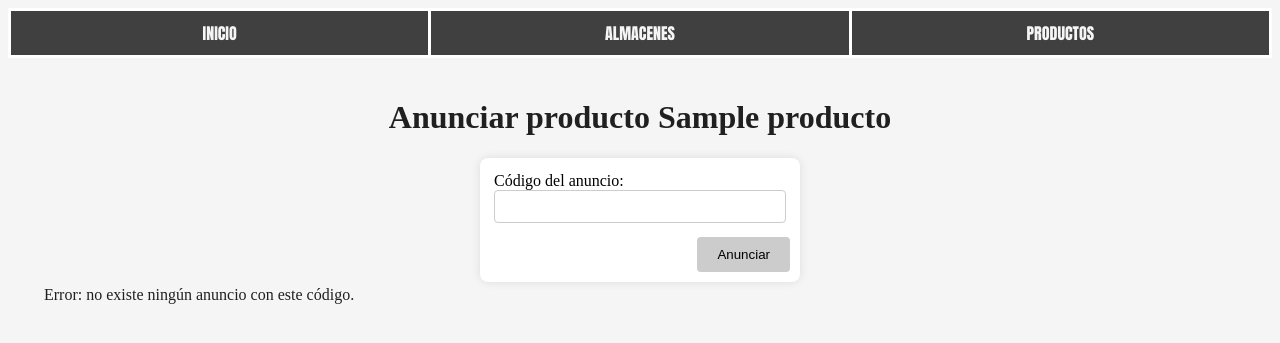
After one commit to EmilioGullon/Pr-cticaDDSI, a Django app: page /almacenamiento_logistica/anunciar_producto/1/ in a window 1280 px wide. The commit adds this page. Shown: the top 343 px of the page. Run offline with Django 4.2, Linux system fonts and the light colour scheme; tables that the repository leaves empty hold one stand-in row (values such as "Sample post").

Commit message:
anunciar desde producto

```diff
--- a/DepAlmLog/forms.py
+++ b/DepAlmLog/forms.py
@@ -1,5 +1,5 @@
 from django import forms
-from app.models import Almacen, Producto, contiene
+from app.models import Almacen, Producto, contiene, Anuncio
 
 class CrearAlmacen(forms.ModelForm):
     class Meta:
@@ -78,3 +78,6 @@ class ModificarAlmacen(forms.ModelForm):
             'Direccion': 'Nueva dirección',
             'Provincia': 'Nueva provincia',
         }
+
+class SeleccionarAnuncio(forms.Form):
+    eleccion = forms.CharField(max_length=100, required=False, label='Código del anuncio')
--- a/DepAlmLog/urls.py
+++ b/DepAlmLog/urls.py
@@ -1,5 +1,5 @@
 from django.urls import path
-from .views import index, almacenes, productos, listar_almacenes, crear_almacen, crear_producto, eliminar_almacen, buscar_producto, eliminar_producto, producto_a_en_almacen, contenido_almacen, ubicacion_producto, modificar_producto, modificar_almacen, modificar_contiene_almacen, modificar_contiene_producto
+from .views import index, almacenes, productos, listar_almacenes, crear_almacen, crear_producto, eliminar_almacen, buscar_producto, eliminar_producto, producto_a_en_almacen, contenido_almacen, ubicacion_producto, modificar_producto, modificar_almacen, modificar_contiene_almacen, modificar_contiene_producto, producto_a_anuncio
 
 urlpatterns = [
     path('', index, name='index'),
@@ -18,4 +18,5 @@ urlpatterns = [
     path('modificar_almacen/<str:Alm>/', modificar_almacen, name='modificar_almacen'),
     path('modificar_contiene_almacen/<str:Alm>/<int:Prod>/', modificar_contiene_almacen, name='modificar_contiene_almacen'),
     path('modificar_contiene_producto/<int:Prod>/<str:Alm>/', modificar_contiene_producto, name='modificar_contiene_producto'),
+    path('anunciar_producto/<int:Prod>/', producto_a_anuncio, name='anunciar_producto'),
 ]
--- a/DepAlmLog/views.py
+++ b/DepAlmLog/views.py
@@ -1,7 +1,6 @@
-from django.shortcuts import render, redirect, get_object_or_404
-from app.models import Almacen, Producto, contiene
-from .forms import CrearAlmacen, CrearProducto, BuscarProducto, ProductoA_EnAlmacen, ModificarProducto, ModificarAlmacen, ModificarCantidad
-from django.views import View
+from django.shortcuts import render, redirect, get_object_or_404, HttpResponse
+from app.models import Almacen, Producto, contiene, Anuncio
+from .forms import CrearAlmacen, CrearProducto, BuscarProducto, ProductoA_EnAlmacen, ModificarProducto, ModificarAlmacen, ModificarCantidad, SeleccionarAnuncio
 
 # Create your views here.
 
@@ -151,3 +150,26 @@ def modificar_contiene_producto(request, Prod, Alm):
         form = ModificarCantidad(instance=contenedor)
 
     return render(request, 'almlog/modificar_contiene.html', {'form': form})
+
+def producto_a_anuncio(request, Prod):
+    producto = Producto.objects.get(Prod=Prod)
+    anuncios = Anuncio.objects.all()
+
+    if request.method == 'GET':
+        form = SeleccionarAnuncio(request.GET)
+        if form.is_valid():
+            eleccion = form.cleaned_data['eleccion']
+            try:
+                anuncio = Anuncio.objects.get(CodigoA=eleccion)
+                anuncio.Productos.add(producto)
+            except Exception as e:
+                mensaje_error = f"Error: no existe ningún anuncio con este código."
+    else:
+        form = SeleccionarAnuncio()
+
+    return render(request, 'almlog/producto_a_anuncio.html', {
+        'producto': producto,
+        'anuncios': anuncios,
+        'form': form,
+        'mensaje_error': mensaje_error
+    })
--- a/static/css/almlog/buscar.css
+++ b/static/css/almlog/buscar.css
@@ -7,7 +7,8 @@ form {
     border-radius: 8px;
     box-shadow: 0 0 10px rgba(0, 0, 0, 0.1);
     width: 300px;
-    margin: 0 auto
+    margin: 0 auto;
+    text-align: left;
 }
 
 .errorlist {
@@ -107,11 +108,11 @@ td a:active {
 }
 
 .modifica:hover {
-    color: rgb(0, 8, 155);
+    background-color: rgb(205, 204, 204);
 }
 
 .modifica:active {
-    color: rgb(0, 149, 255);
+    background-color: #8c8c8c;
 }
 
 #title {
--- a/static/css/almlog/listar.css
+++ b/static/css/almlog/listar.css
@@ -50,11 +50,11 @@ td a:active {
 }
 
 .modifica:hover {
-    color: rgb(253, 101, 0);
+    background-color: rgb(205, 204, 204);
 }
 
 .modifica:active {
-    color: rgb(255, 234, 1);
+    background-color: #8c8c8c;
 }
 
 #title {
--- a/templates/almlog/buscar_producto.html
+++ b/templates/almlog/buscar_producto.html
@@ -80,7 +80,8 @@
 
                 <div class="card">
                     <div class="button-container">
-                        <a class="modifica" href="{% url 'modificar_producto' Prod=producto.Prod %}"><b>Modificar</b></a>
+                        <a class="modifica" href="{% url 'modificar_producto' Prod=producto.Prod %}"><b>✏️</b></a>&nbsp
+                        <a class="modifica" href="{% url 'anunciar_producto' Prod=producto.Prod %}"><b>📢</b></a>
                         <a class="button delete-button" onclick="confirmDelete('{{ producto.Prod }}')">X</a>
                     </div>
                     <p></p>
--- a/templates/almlog/listar_almacenes.html
+++ b/templates/almlog/listar_almacenes.html
@@ -69,7 +69,7 @@
 
     <div class="card">
         <div class="button-container">
-            <a class="modifica" href="{% url 'modificar_almacen' Alm=almacen.Alm %}"><b>Modificar</b></a>
+            <a class="modifica" href="{% url 'modificar_almacen' Alm=almacen.Alm %}"><b>✏️</b></a>
             <a class="button delete-button" onclick="confirmDelete('{{ almacen.Alm }}')">X</a>
         </div>
         <p style="font-size: 4px;"></p>
--- /dev/null
+++ b/templates/almlog/producto_a_anuncio.html
@@ -0,0 +1,34 @@
+{% extends 'almlog/menu.html' %}
+{% load static %}
+
+{% block content %}
+
+<!DOCTYPE html>
+<html lang="es">
+<head>
+    <meta charset="UTF-8">
+    <meta name="viewport" content="width=device-width, initial-scale=1.0">
+    <title>Anunciar producto</title>
+    <link rel="stylesheet" href="{% static '/css/almlog/buscar.css' %}">
+</head>
+<body>
+    <div>
+        <h1>Anunciar producto {{ producto.NombreP }}</h1>
+        <form method="GET">
+            {% csrf_token %}
+            {{ form.as_p }}
+            <button type="submit">
+                Anunciar
+            </button>
+        </form>
+        <p>{{ mensaje_error }}</p>
+        {% for anuncio in anuncios %}
+            {% if producto in anuncio.Productos.all %}
+                <li>{{ anuncio.CodigoA }} - {{ anuncio.TipoA }}: {{ anuncio.DescripcionA }}</li>
+            {% endif %}
+        {% endfor %}
+    </div>
+</body>
+</html>
+
+{% endblock %}
--- a/templates/marketing_clientes/agregar_anuncio.html
+++ b/templates/marketing_clientes/agregar_anuncio.html
@@ -63,8 +63,6 @@
         <input type="text" name="codigo" required>
         <label for="tipo">Tipo:</label>
         <input type="text" name="tipo" required>
-        <label for="producto">Código Producto:</label>
-        <input type="text" name="producto" required>
         <label for="descripcion">Descripción:</label>
         <input type="text" name="descripcion" required>
         <label for="localizacion">Localización:</label>
```
Also changed, not shown: DepMarketing/views.py (+2 -6 lines).
